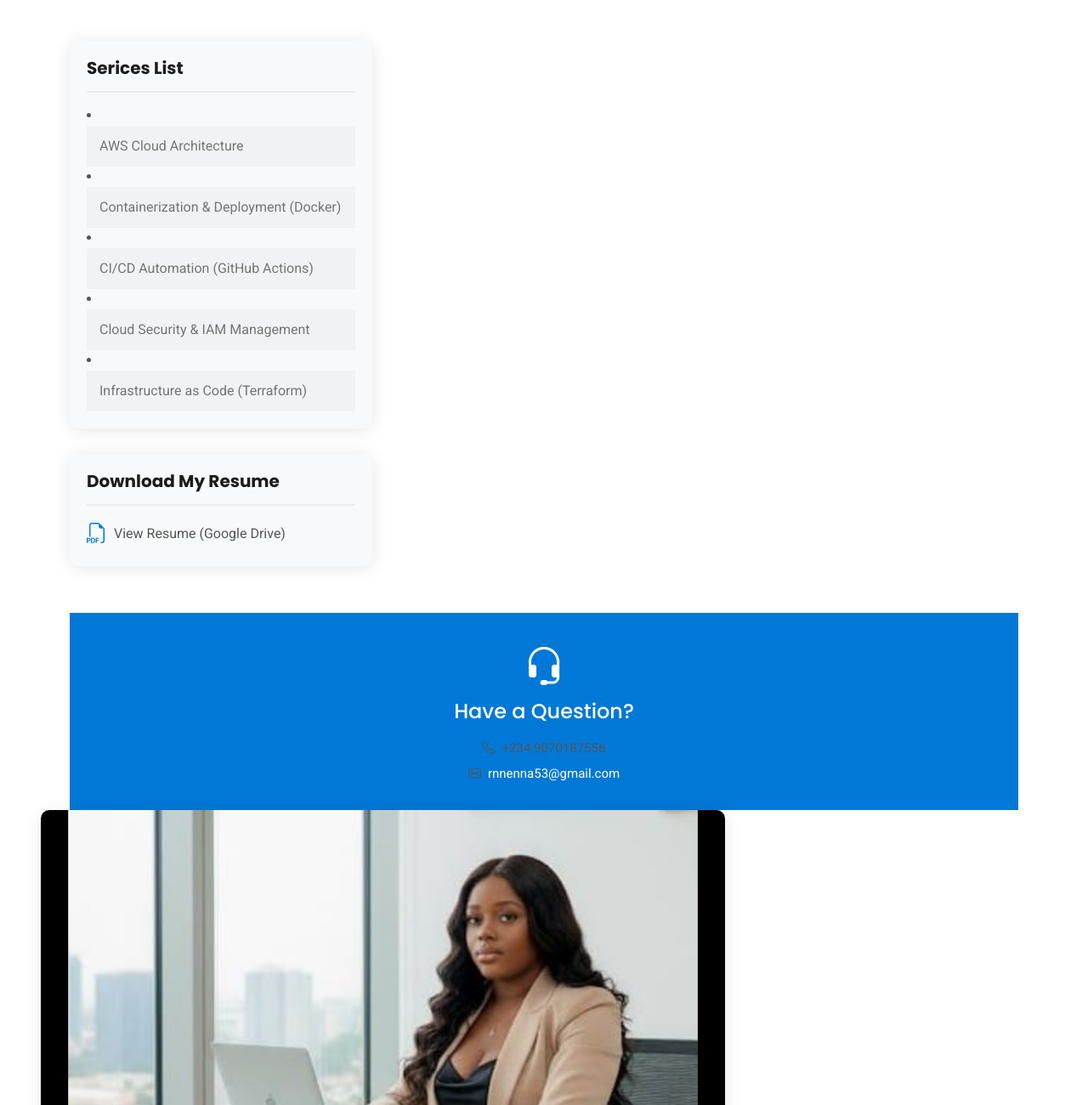
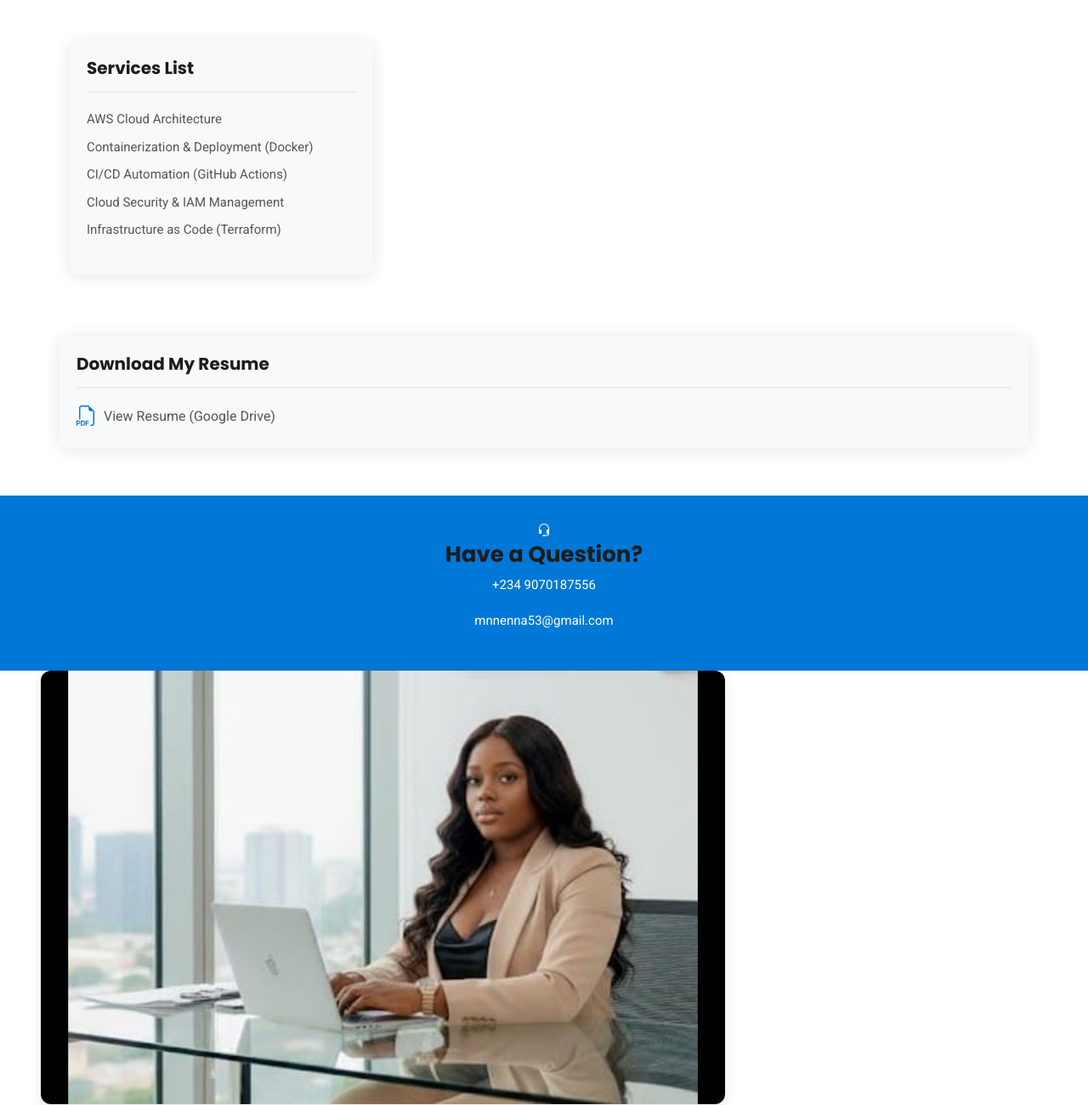
Before and after one commit to Ritacloud23/Rita-Portfolio-website, a plain HTML site: page service-details.html in a window 1280 px wide. Shown: the part 360-1660 px from the top of the page at 85% size. Drawn offline with Linux system fonts and the light colour scheme; a web font is replaced by a local one.

Commit message:
add service details

```diff
--- a/assets/css/main.css
+++ b/assets/css/main.css
@@ -1595,3 +1595,12 @@ section p {
   display: block;
   object-fit: cover;
 }
+
+.services-img {
+  width: 100%;
+  height: auto;
+  border-radius: 12px;
+  object-fit: cover;
+  box-shadow: 0 5px 15px rgba(0, 0, 0, 0.1);
+  display: block;
+}
--- a/service-details.html
+++ b/service-details.html
@@ -101,17 +101,18 @@
 
         <div class="row gy-5">
 
-          <div class="col-lg-4" data-aos="fade-up" data-aos-delay="100">
+          <div class="col-lg-4">
+    <div class="service-box">
+      <h4>Services List</h4>
+      <ul>
+        <li>AWS Cloud Architecture</li>
+        <li>Containerization & Deployment (Docker)</li>
+        <li>CI/CD Automation (GitHub Actions)</li>
+        <li>Cloud Security & IAM Management</li>
+        <li>Infrastructure as Code (Terraform)</li>
+      </ul>
+    </div>
 
-            <div class="service-box">
-              <h4>Serices List</h4>
-              <div class="services-list">
-                <li><a href="#">AWS Cloud Architecture</a></li>
-                <li><a href="#">Containerization & Deployment (Docker)</a></li>
-                <li><a href="#">CI/CD Automation (GitHub Actions)</a></li>
-                <li><a href="#">Cloud Security & IAM Management</a></li>
-                <li><a href="#">Infrastructure as Code (Terraform)</a></li>
-              </div>
             </div><!-- End Services List -->
 
             <div class="service-box">
@@ -128,14 +129,14 @@
 
             </div><!-- End Services List -->
 
-            <div class="help-box d-flex flex-column justify-content-center align-items-center">
-              <i class="bi bi-headset help-icon"></i>
-              <h4>Have a Question?</h4>
-              <p class="d-flex align-items-center mt-2 mb-0"><i class="bi bi-telephone me-2"></i> <span>+234 9070187556</span></p>
-              <p class="d-flex align-items-center mt-1 mb-0"><i class="bi bi-envelope me-2"></i> <a href="mailto:contact@example.com">rnnenna53@gmail.com</a></p>
-            </div>
+            <!-- Help Box Section -->
+          <div class="help-box d-flex flex-column justify-content-center align-items-center">
+            <i class="bi bi-headset"></i>
+            <h3>Have a Question?</h3>
+            <p><a href="tel:+2349070187556">+234 9070187556</a></p>
+            <p><a href="mailto:mnnenna53@gmail.com">mnnenna53@gmail.com</a></p>
+         </div>
 
-          </div>
 
           <div class="col-lg-8 ps-lg-5" data-aos="fade-up" data-aos-delay="200">
             <img src="assets/img/services (2).jpg" alt="" class="img-fluid services-img">
```
